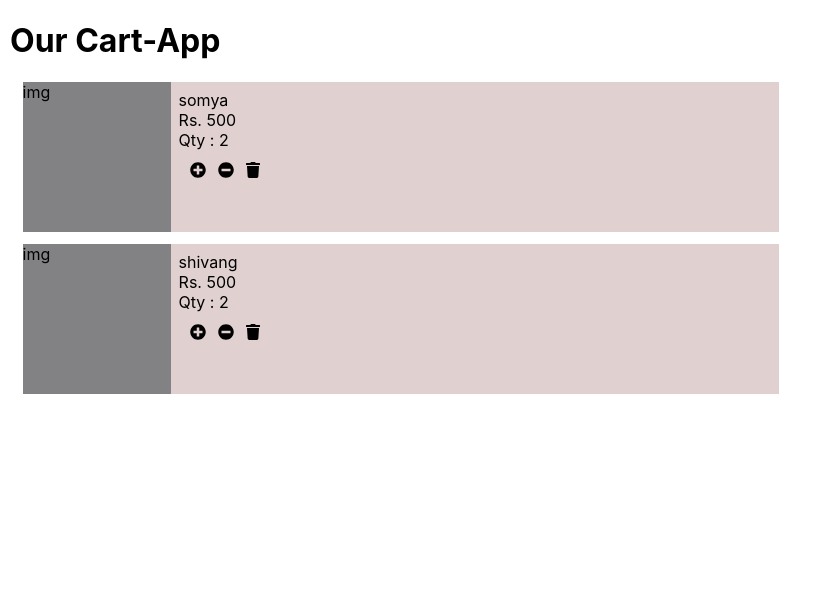
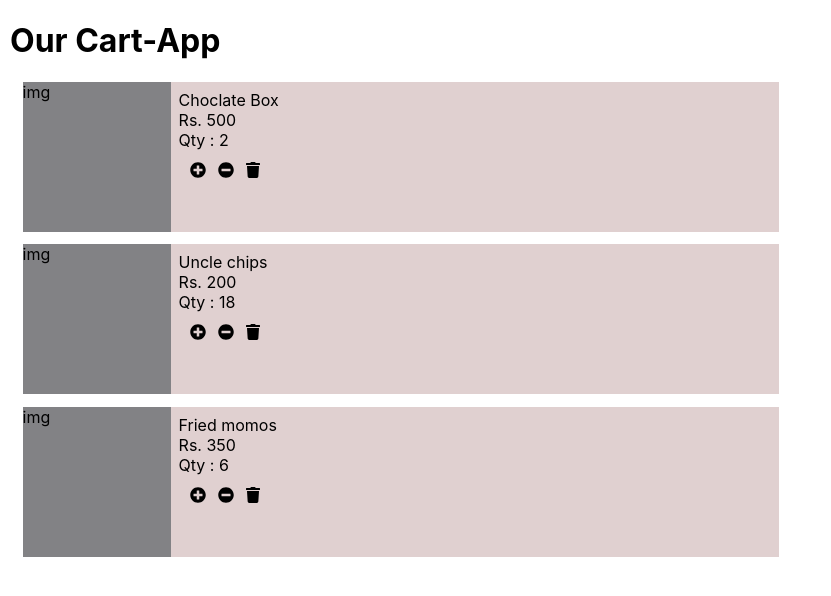
Before and after one commit to imemya19/cart-app, a React (Create React App) app: page / in a window 1280 px wide. Shown: the top 596 px of the page, without its empty margins (0-831 px from the left). Built offline with nearby package versions, Linux system fonts and the light colour scheme.

Commit message:
added fns through props

```diff
--- a/src/components/Cart.js
+++ b/src/components/Cart.js
@@ -3,12 +3,78 @@ import CartItem from './CartItem'
 
 
 class Cart extends React.Component{
+    constructor(){
+        super();
+        this.state={
+            products:[
+                {
+                    title:"Choclate Box",
+                    price:500,
+                    qty:2
+                },
+                {
+                    title:"Uncle chips",
+                    price:200,
+                    qty:18
+                },
+                {
+                    title:"Fried momos",
+                    price:350,
+                    qty:6
+                }
+            ]
+      }
+    }
+
+    increaseQty = (item)=> {
+        const {products} =this.state;
+        const index = products.indexOf(item);
+        products[index].qty +=1;
+
+        this.setState({
+            products
+        })
+      }
+
+      decreaseQty = (item)=> {
+        const {products} =this.state;
+        const index = products.indexOf(item);
+        if(products[index].qty ===0) return;
+
+        products[index].qty -=1;
+        this.setState({
+            products
+        })
+      }
+
+      deleteItem = (item)=>{
+        const {products} =this.state;
+        const index = products.indexOf(item);
+        const items = products.filter((item)=>item!==products[index])
+
+        this.setState({
+            products:items
+        })
+      }
+
 render(){
+    const {products} = this.state;
     return (
       <div className="cart">
-    <h1>Our Cart-App</h1>
-      <CartItem title="somya"/>
-      <CartItem title="shivang"/>
+        <h1>Our Cart-App</h1>
+
+
+      {products.map((item)=>{
+          return(
+            <CartItem
+            item={item}
+            handleIncQty = {this.increaseQty}
+            handleDecQty = {this.decreaseQty}
+            handleDelItem = {this.deleteItem}
+            />
+      )
+
+      })}
 
       </div>
     );
--- a/src/components/CartItem.js
+++ b/src/components/CartItem.js
@@ -3,33 +3,11 @@ import {FaPlusCircle,FaMinusCircle,FaTrash} from 'react-icons/fa'
 import React from 'react'
 
 class CartItem extends React.Component{
-constructor(){
-  super();
-  this.state={
-    title:"Choclate Box",
-    price:500,
-    qty:2
-  }
-}
-increaseQty = ()=> {
-  this.setState((prevState)=>{
-    return{
-      qty:prevState.qty+1
-    }
-  })
-}
 
-deccreaseQty = ()=> {
-  this.setState((prevState)=>{
-    if(prevState.qty==1) return;
-    return{
-      qty:prevState.qty-1
-    }
-  })
-}
+
   render(){
-const {title} = this.props ;
-   const {price,qty} = this.state;
+   const {title,price,qty} = this.props.item;
+   const {item, handleIncQty,handleDecQty,handleDelItem} =this.props;
     return (
       <div className="cart-item">
         <div className="item-image">img</div>
@@ -38,9 +16,9 @@ const {title} = this.props ;
           <div> Rs. <span>{price}</span> </div>
           <div>Qty : <span>{qty}</span></div>
           <div className="action-buttons">
-            <FaPlusCircle className="action" onClick={this.increaseQty}/>
-            <FaMinusCircle className="action" onClick={this.deccreaseQty}/>
-            <FaTrash className="action"/>
+            <FaPlusCircle className="action" onClick={()=>handleIncQty(item)}/>
+            <FaMinusCircle className="action" onClick={()=>handleDecQty(item)}/>
+            <FaTrash className="action" onClick={()=>handleDelItem(item)}/>
           </div>
         </div>
       </div>
```
